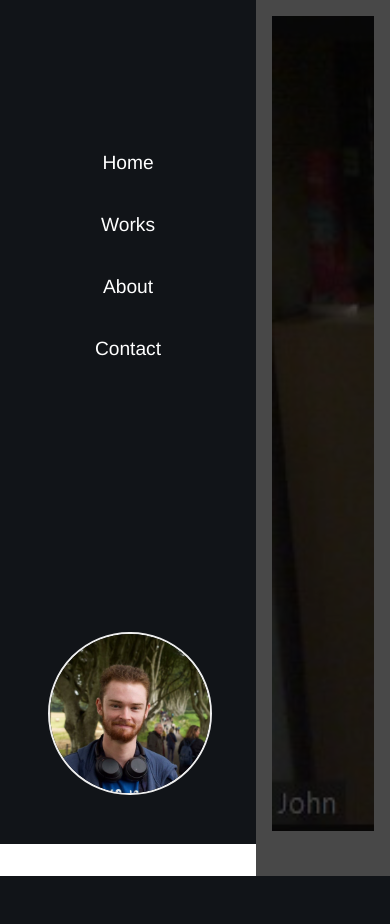
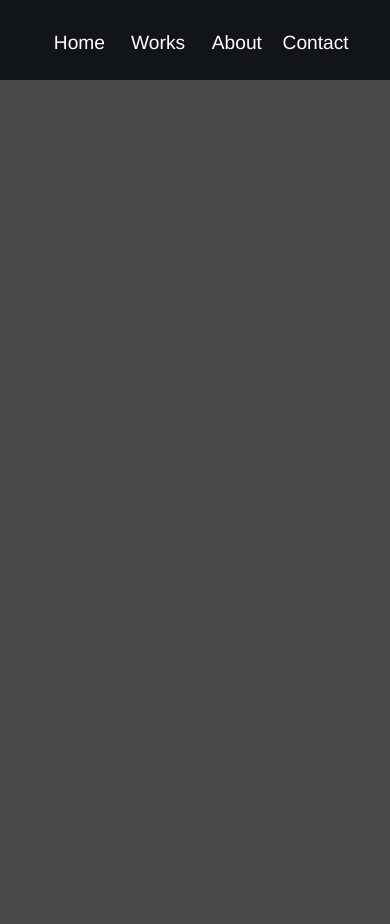
Before and after one commit to OverDoseOnLlamas/portfolio, a Flask app: page / in a window 390 px wide; the page is wider, and only the part inside the window is pictured. Before the commit the page ends 876 px from the top of that part, so only its background shows below. Run offline with Flask 2, Linux system fonts and the light colour scheme.

Commit message:
Add files via upload

```diff
--- a/static/style.css
+++ b/static/style.css
@@ -21,66 +21,119 @@ body {
   padding: 0;
 }
 
-main {
-  margin-left: 16rem;
-  padding: 1rem;
-}
-
 .background {
   background-image: url("./images/johnbackground.jpg");
-  background-size: cover;
-  height: 96.55vh;
 }
 
 .layer {
   background-color: rgba(0, 0, 0, 0.719);
   position: absolute;
-  top: 0;
-  left: 0;
-  width: 100%;
-  height: 100%;
-  margin-left: 16rem;
-  padding: 1rem;
 }
 
 .navbar {
-  width: 16rem;
-  height: 100vh;
   position: fixed;
   background-color: var(--bg-primary);
 }
 
 .navbar-nav {
   list-style: none;
-  padding: 7rem 0;
-  margin: 0;
   display: flex;
   flex-direction: column;
 }
 
-/* .nav-item {
-  width: 100%;
-  border: white;
-  border-width: 20px;
-} */
-
 .nav-link {
   display: flex;
-  margin-top: 2.5rem;
   text-decoration: none;
   justify-content: center;
   font-size: 1.2rem;
   color: hsl(0, 0%, 100%);
 }
 
-.nav-link:hover {
-  color: #198165;
+@media only screen and (max-width: 860px) {
+  .navbar {
+    top: 0;
+    width: 100vw;
+    height: 5rem;
+  }
+
+  .navbar-nav {
+    flex-direction: row;
+  }
+
+  .nav-link {
+    justify-content: center;
+  }
+
+  .nav-item {
+    width: calc(90% / 4);
+    margin-top: 1rem;
+  }
+
+  main {
+    margin-top: 5rem;
+  }
+
+  .rounded-circle {
+    display: none;
+  }
+
+  .background {
+    background-size: contain;
+    background-repeat: no-repeat;
+  }
+
+  .layer {
+    width: 100%;
+    height: 100%;
+  }
 }
 
-.rounded-circle {
-  width: 10rem;
-  margin-top: 10rem;
-  margin-left: 3rem;
-  border-radius: 10rem;
-  border: solid 2px #eeeeee;
+/* Large screens */
+@media only screen and (min-width: 860px) {
+  main {
+    margin-left: 16rem;
+    padding: 1rem;
+  }
+
+  .background {
+    background-size: cover;
+    background-repeat: no-repeat;
+    height: 96.55vh;
+  }
+
+  .layer {
+    top: 0;
+    left: 0;
+    width: 100%;
+    height: 100%;
+    margin-left: 16rem;
+    padding: 1rem;
+  }
+
+  .navbar {
+    top: 0;
+    width: 16rem;
+    height: 100vh;
+  }
+
+  .nav-link:hover {
+    color: #198165;
+  }
+
+  .rounded-circle {
+    width: 10rem;
+    margin-top: 10rem;
+    margin-left: 3rem;
+    border-radius: 10rem;
+    border: solid 2px #eeeeee;
+  }
+
+  .navbar-nav {
+    padding: 7rem 0;
+    margin: 0;
+  }
+
+  .nav-link {
+    margin-top: 2.5rem;
+  }
 }
--- a/templates/index.html
+++ b/templates/index.html
@@ -44,10 +44,8 @@
       />
       <div class="circle"></div>
     </nav>
-    <main>
-      <div class="background">
-        <div class="layer"></div>
-      </div>
+    <main class="background">
+      <div class="layer"></div>
     </main>
   </body>
 </html>
```
